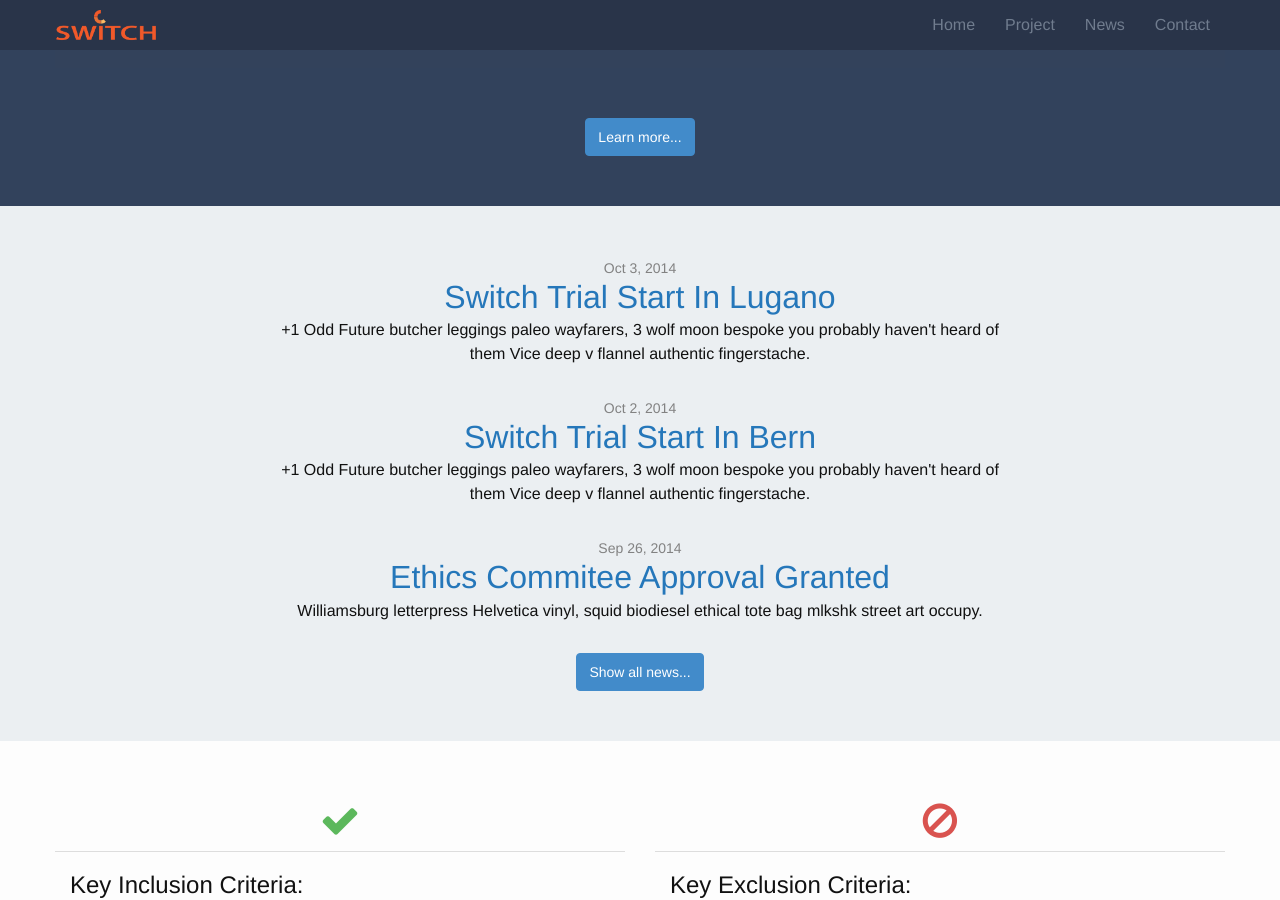
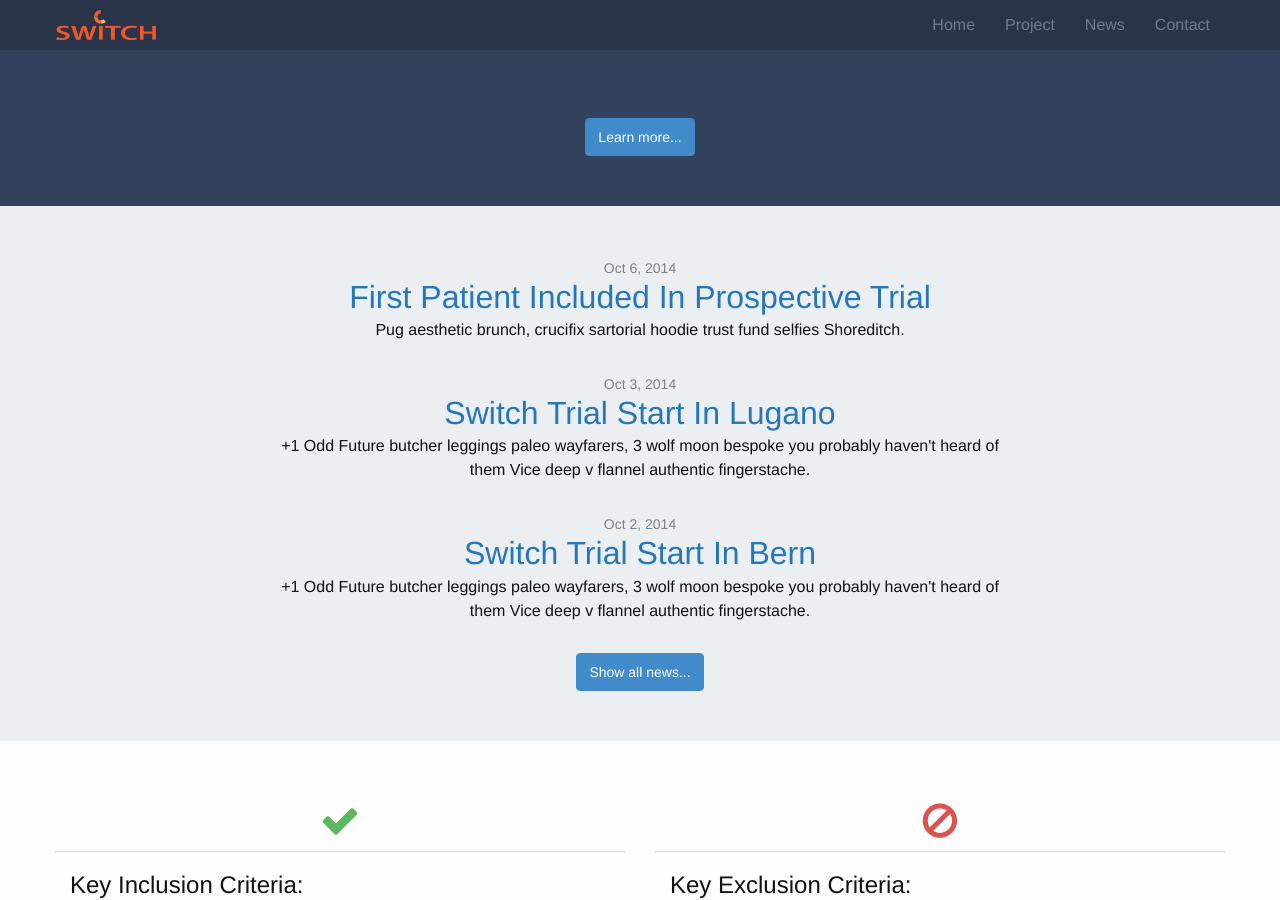
Before and after one commit to bressanj/switch, a Jekyll site: the page built from index.html, in a window 1280 px wide and 900 px high, scrolled down 482 px. Built offline with Jekyll 4.4.1, drawn with Linux system fonts in a browser that asks for light colours; Markdown is read by kramdown in place of the engine named in the settings; a file with an impossible date is left out.

Commit message:
Updated 2014-10-06-First-patient-included-in-prospective-trial.md

```diff
--- a/_posts/2014-10-06-First-patient-included-in-prospective-trial.md
+++ b/_posts/2014-10-06-First-patient-included-in-prospective-trial.md
@@ -1,7 +1,7 @@
 ---
 layout: post
-published: false
-excerpt: null
+published: true
+excerpt: "Pug aesthetic brunch, crucifix sartorial hoodie trust fund selfies Shoreditch."
 ---
 
 ## A New Post
```
